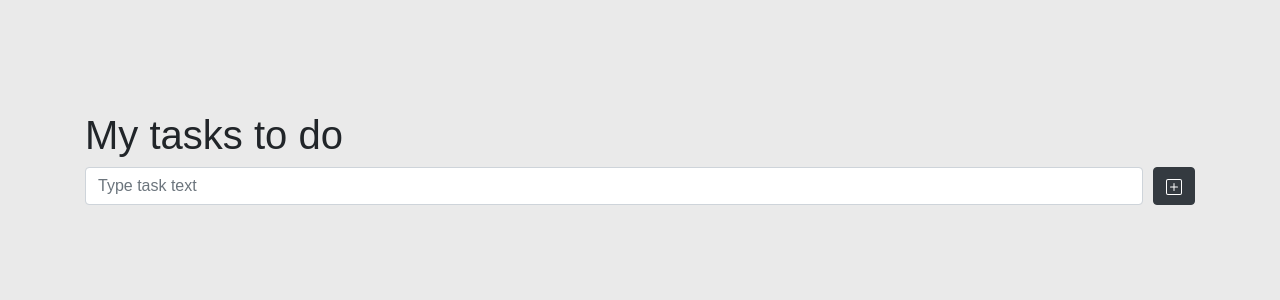
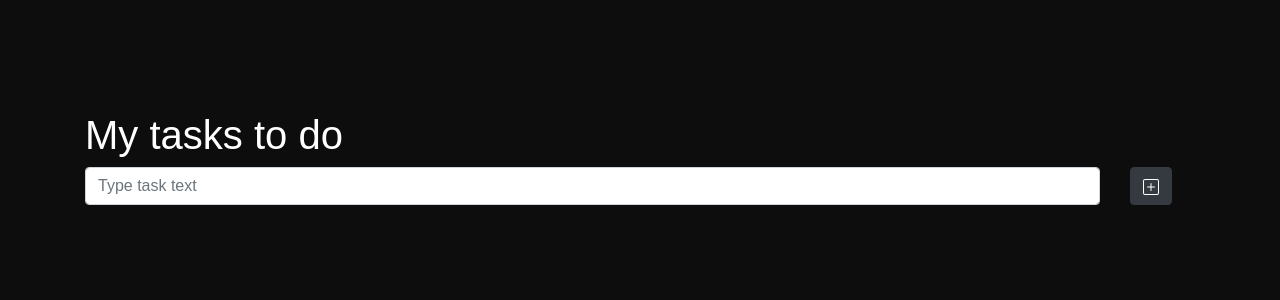
Before and after one commit to AndresSanRo/react-to-do-list, a React (Create React App) app: page / in a window 1280 px wide. Shown: the top 300 px of the page. Built offline with nearby package versions, Linux system fonts and the light colour scheme.

Commit message:
fea: add component to print tasks

```diff
--- /dev/null
+++ b/src/components/index.ts
@@ -0,0 +1 @@
+export * from './taskBar/taskBar';
--- /dev/null
+++ b/src/components/taskBar/taskBar.scss
@@ -0,0 +1,16 @@
+.bar {
+	background-color: #23272b;
+	color: white;
+	margin: 10px 0px;
+	height: 40px;
+	line-height: 40px;
+	padding: 0px 10px;
+	border-radius: 5px;
+}
+
+.barBtn {
+	transform: translateY(20px);
+	height: 20px;
+	width: 20px;
+	cursor: pointer;
+}
--- /dev/null
+++ b/src/components/taskBar/taskBar.tsx
@@ -0,0 +1,22 @@
+import React from 'react';
+import './taskBar.scss';
+import { Task } from '../../models';
+import { Button, Col, Row } from 'react-bootstrap';
+import { XCircle } from 'react-bootstrap-icons';
+
+interface TaskBarProps {
+	task: Task;
+}
+
+export const TaskBar = (props: TaskBarProps) => {
+	return (
+		<Row>
+			<Col sm={11} md={11} lg={11}>
+				<div className="bar">{props.task.text}</div>
+			</Col>
+			<Col sm={1} md={1} lg={1}>
+				<XCircle className="barBtn" onClick={() => {}} />
+			</Col>
+		</Row>
+	);
+};
--- a/src/pages/toDoList.scss
+++ b/src/pages/toDoList.scss
@@ -1,12 +1,9 @@
 body {
-	background-color: #eaeaea !important;
+	background-color: #0d0d0d !important;
+	* {
+		color: white;
+	}
 }
 .title {
 	margin-top: 10%;
 }
-.form {
-	display: flex;
-	button {
-		margin-left: 10px;
-	}
-}
--- a/src/pages/toDoList.tsx
+++ b/src/pages/toDoList.tsx
@@ -4,6 +4,7 @@ import { Button, Col, Container, Form, Row } from 'react-bootstrap';
 import { PlusSquare } from 'react-bootstrap-icons';
 import { Task } from '../models';
 import { Guid } from 'guid-typescript';
+import { TaskBar } from '../components';
 
 export const ToDoList = () => {
 	const [inputText, setInputText] = useState<string>('');
@@ -31,23 +32,23 @@ export const ToDoList = () => {
 				</Col>
 			</Row>
 			<Row>
-				<Col>
-					<div className="form">
+				<Col sm={11} md={11} lg={11}>
 					<Form.Control
 						value={inputText}
 						onChange={onChangeInput}
 						placeholder="Type task text"></Form.Control>
+				</Col>
+				<Col sm={1} md={1} lg={1}>
 					<Button variant="dark" onClick={addTask}>
 						<PlusSquare />
 					</Button>
-					</div>
 				</Col>
 			</Row>
 			<Row>
 				<Col>
 					<div className="list">
 						{tasks.map((task: Task) => {
-							return <div>{task.text}</div>;
+							return <TaskBar task={task} />;
 						})}
 					</div>
 				</Col>
```
Lines whose indentation alone changed are shown as unchanged.
